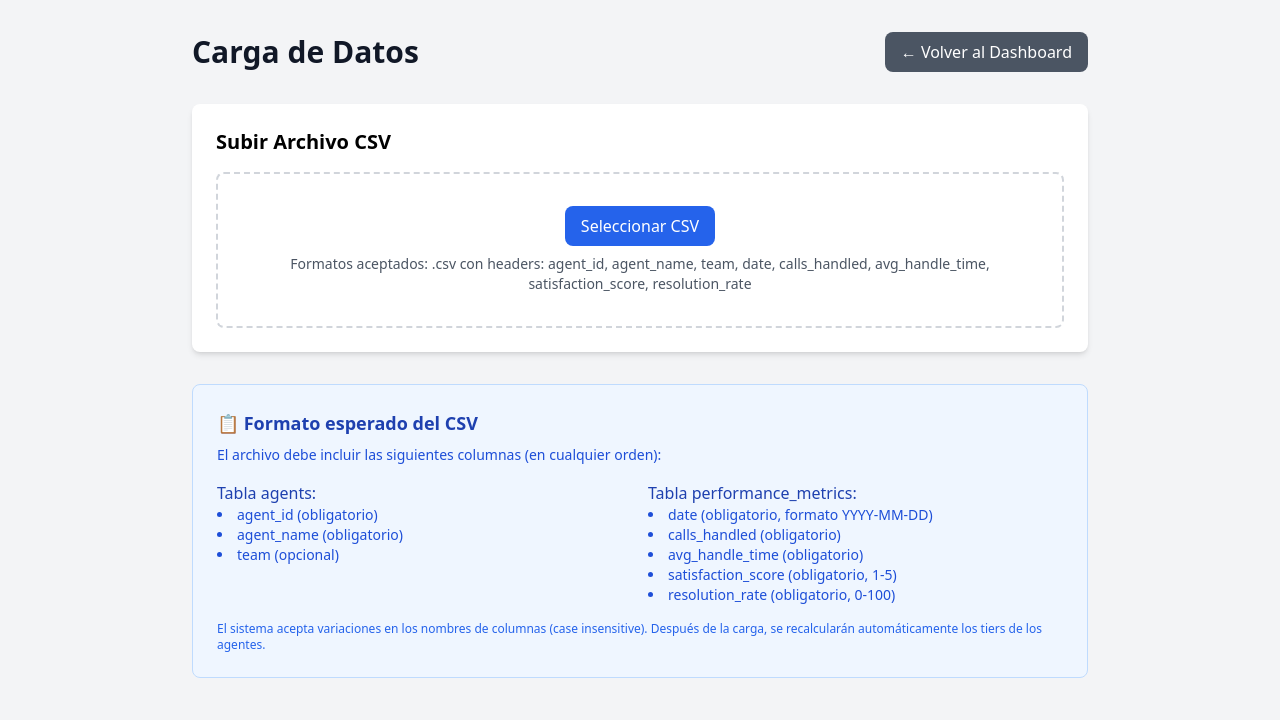
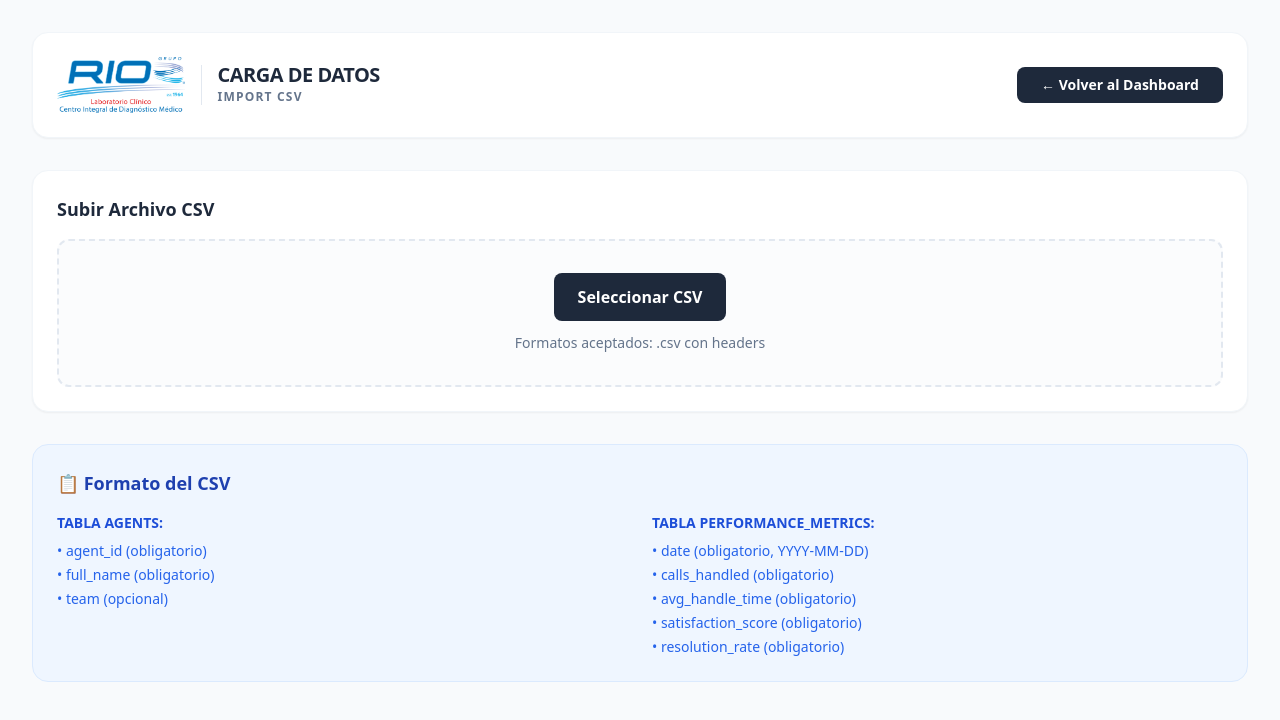
Before and after one commit to riomarketingdig-droid/dashboard-calidad-rio, a Next.js app: page /upload in a window 1280 px wide. Shown: the top 720 px of the page. Built offline with nearby package versions, Linux system fonts and the light colour scheme; no server answers.

Commit message:
Update upload.js

```diff
--- a/pages/upload.js
+++ b/pages/upload.js
@@ -1,4 +1,3 @@
-// /pages/upload.js
 import { useState } from 'react';
 import Papa from 'papaparse';
 import { supabase } from '../lib/supabaseClient';
@@ -11,10 +10,9 @@ export default function Upload() {
   const [results, setResults] = useState(null);
   const [error, setError] = useState(null);
 
-  // Mapeo de columnas del CSV a las tablas de Supabase
   const mapCSVToAgent = (row) => ({
     agent_id: row.agent_id || row.AgentID || row.id,
-    agent_name: row.agent_name || row.AgentName || row.name,
+    full_name: row.full_name || row.agent_name || row.AgentName || row.name,
     team: row.team || row.Team || row.equipo,
     is_active: true
   });
@@ -25,7 +23,11 @@ export default function Upload() {
     calls_handled: parseInt(row.calls_handled || row.CallsHandled || row.llamadas || 0),
     avg_handle_time: parseFloat(row.avg_handle_time || row.AvgHandleTime || row.tiempo_promedio || 0),
     satisfaction_score: parseFloat(row.satisfaction_score || row.SatisfactionScore || row.satisfaccion || 0),
-    resolution_rate: parseFloat(row.resolution_rate || row.ResolutionRate || row.resolucion || 0)
+    resolution_rate: parseFloat(row.resolution_rate || row.ResolutionRate || row.resolucion || 0),
+    value_capture_rate: parseFloat(row.value_capture_rate || row.ValueCaptureRate || 0),
+    closing_rate: parseFloat(row.closing_rate || row.ClosingRate || 0),
+    opps_per_hour: parseFloat(row.opps_per_hour || row.OppsPerHour || 0),
+    tier: row.tier || 'C'
   });
 
   const handleFileUpload = (event) => {
@@ -44,41 +46,39 @@ export default function Upload() {
           const rows = results.data;
           setProgress({ current: 0, total: rows.length });
 
-          // Procesar en lotes para no sobrecargar la API
           const BATCH_SIZE = 50;
-          const agents = [];
-          const metrics = [];
+          let agentsProcessed = 0;
+          let metricsProcessed = 0;
 
           for (let i = 0; i < rows.length; i += BATCH_SIZE) {
             const batch = rows.slice(i, i + BATCH_SIZE);
 
-            // Mapear datos del lote actual
-            batch.forEach(row => {
-              agents.push(mapCSVToAgent(row));
-              metrics.push(mapCSVToMetrics(row));
-            });
+            const agents = batch.map(row => mapCSVToAgent(row));
+            const metrics = batch.map(row => mapCSVToMetrics(row));
 
-            // Insertar agents (evitando duplicados)
+            // Insertar agents
             const { error: agentsError } = await supabase
               .from('agents')
-              .upsert(agents.slice(-batch.length), {
+              .upsert(agents, {
                 onConflict: 'agent_id',
                 ignoreDuplicates: false
               });
 
             if (agentsError) throw agentsError;
+            agentsProcessed += agents.length;
 
             // Insertar performance_metrics
             const { error: metricsError } = await supabase
               .from('performance_metrics')
-              .insert(metrics.slice(-batch.length));
+              .insert(metrics);
 
             if (metricsError) throw metricsError;
+            metricsProcessed += metrics.length;
 
             setProgress({ current: i + batch.length, total: rows.length });
           }
 
-          // Activar el engine RPC para recalcular los tiers
+          // Activar el engine RPC
           const { error: rpcError } = await supabase
             .rpc('calculate_agent_tiers');
 
@@ -87,20 +87,18 @@ export default function Upload() {
           setResults({
             success: true,
             totalProcessed: rows.length,
-            agentsUpdated: agents.length,
-            metricsAdded: metrics.length
+            agentsUpdated: agentsProcessed,
+            metricsAdded: metricsProcessed
           });
 
         } catch (err) {
-          console.error('Error processing data:', err);
+          console.error('Error:', err);
           setError(err.message);
         } finally {
           setUploading(false);
-          setProgress({ current: 0, total: 0 });
         }
       },
       error: (error) => {
-        console.error('Error parsing CSV:', error);
         setError(error.message);
         setUploading(false);
       }
@@ -108,28 +106,36 @@ export default function Upload() {
   };
 
   return (
-    <div className="min-h-screen bg-gray-100 p-8">
-      <div className="max-w-4xl mx-auto">
-        {/* Header con navegación */}
-        <div className="mb-8 flex items-center justify-between">
-          <h1 className="text-3xl font-bold text-gray-900">
+    <div className="min-h-screen bg-[#f8fafc] p-4 md:p-8 font-sans text-slate-900">
+      {/* Header (mismo estilo que index) */}
+      <header className="flex flex-col md:flex-row justify-between items-center mb-8 bg-white p-6 rounded-2xl shadow-sm border border-slate-100 gap-4">
+        <div className="flex items-center gap-4">
+          <img src="/Logotipo RIO a color.png" alt="Logo RIO" className="h-14 w-auto object-contain" />
+          <div className="border-l pl-4 border-slate-200">
+            <h1 className="text-xl font-black text-slate-800 uppercase tracking-tight leading-none">
               Carga de Datos
             </h1>
+            <p className="text-xs text-slate-500 font-bold mt-1 tracking-widest uppercase">
+              Import CSV
+            </p>
+          </div>
+        </div>
+
         <button
           onClick={() => router.push('/')}
-            className="px-4 py-2 bg-gray-600 text-white rounded-lg hover:bg-gray-700 transition-colors"
+          className="px-6 py-2 bg-slate-800 text-white rounded-lg hover:bg-slate-700 transition-colors text-sm font-bold"
         >
           ← Volver al Dashboard
         </button>
-        </div>
+      </header>
 
-        {/* Tarjeta de carga (mismo estilo que el index) */}
-        <div className="bg-white rounded-lg shadow-md p-6 mb-8">
-          <h2 className="text-xl font-semibold mb-4">
+      {/* Tarjeta de carga */}
+      <div className="bg-white rounded-2xl shadow-sm border border-slate-100 p-6 mb-8">
+        <h2 className="text-lg font-bold text-slate-800 mb-4">
           Subir Archivo CSV
         </h2>
 
-          <div className="border-2 border-dashed border-gray-300 rounded-lg p-8 text-center">
+        <div className="border-2 border-dashed border-slate-200 rounded-xl p-8 text-center bg-slate-50/50">
           <input
             type="file"
             accept=".csv"
@@ -140,27 +146,27 @@ export default function Upload() {
           />
           <label
             htmlFor="csv-upload"
-              className={`cursor-pointer inline-flex items-center px-4 py-2 bg-blue-600 text-white rounded-lg hover:bg-blue-700 transition-colors ${
+            className={`cursor-pointer inline-flex items-center px-6 py-3 bg-slate-800 text-white rounded-lg hover:bg-slate-700 transition-colors font-bold ${
               uploading ? 'opacity-50 cursor-not-allowed' : ''
             }`}
           >
             {uploading ? 'Subiendo...' : 'Seleccionar CSV'}
           </label>
-            <p className="mt-2 text-sm text-gray-600">
-              Formatos aceptados: .csv con headers: agent_id, agent_name, team, date, calls_handled, avg_handle_time, satisfaction_score, resolution_rate
+          <p className="mt-3 text-sm text-slate-500">
+            Formatos aceptados: .csv con headers
           </p>
         </div>
 
         {/* Barra de progreso */}
         {uploading && progress.total > 0 && (
           <div className="mt-4">
-              <div className="flex justify-between text-sm text-gray-600 mb-1">
+            <div className="flex justify-between text-sm text-slate-600 mb-1">
               <span>Procesando...</span>
-                <span>{Math.round((progress.current / progress.total) * 100)}%</span>
+              <span className="font-bold">{Math.round((progress.current / progress.total) * 100)}%</span>
             </div>
-              <div className="w-full bg-gray-200 rounded-full h-2">
+            <div className="w-full bg-slate-100 rounded-full h-2">
               <div
-                  className="bg-blue-600 rounded-full h-2 transition-all duration-300"
+                className="bg-slate-800 rounded-full h-2 transition-all duration-300"
                 style={{ width: `${(progress.current / progress.total) * 100}%` }}
               />
             </div>
@@ -168,74 +174,66 @@ export default function Upload() {
         )}
       </div>
 
-        {/* Resultados de la carga */}
+      {/* Resultados */}
       {results && (
-          <div className="bg-green-50 border border-green-200 rounded-lg p-6">
-            <h3 className="text-lg font-semibold text-green-800 mb-2">
+        <div className="bg-emerald-50 border border-emerald-100 rounded-2xl p-6">
+          <h3 className="text-lg font-bold text-emerald-800 mb-4">
             ✓ Carga Exitosa
           </h3>
           <div className="grid grid-cols-1 md:grid-cols-3 gap-4">
-              <div className="bg-white rounded p-4 text-center">
-                <div className="text-2xl font-bold text-green-600">
+            <div className="bg-white rounded-xl p-4 text-center border border-emerald-100">
+              <div className="text-2xl font-black text-emerald-600">
                 {results.totalProcessed}
               </div>
-                <div className="text-sm text-gray-600">Registros Procesados</div>
+              <div className="text-xs text-slate-500 font-bold uppercase mt-1">Registros</div>
             </div>
-              <div className="bg-white rounded p-4 text-center">
-                <div className="text-2xl font-bold text-blue-600">
+            <div className="bg-white rounded-xl p-4 text-center border border-emerald-100">
+              <div className="text-2xl font-black text-blue-600">
                 {results.agentsUpdated}
               </div>
-                <div className="text-sm text-gray-600">Agentes Actualizados</div>
+              <div className="text-xs text-slate-500 font-bold uppercase mt-1">Agentes</div>
             </div>
-              <div className="bg-white rounded p-4 text-center">
-                <div className="text-2xl font-bold text-purple-600">
+            <div className="bg-white rounded-xl p-4 text-center border border-emerald-100">
+              <div className="text-2xl font-black text-purple-600">
                 {results.metricsAdded}
               </div>
-                <div className="text-sm text-gray-600">Métricas Agregadas</div>
+              <div className="text-xs text-slate-500 font-bold uppercase mt-1">Métricas</div>
             </div>
           </div>
         </div>
       )}
 
-        {/* Mensaje de error */}
+      {/* Error */}
       {error && (
-          <div className="bg-red-50 border border-red-200 rounded-lg p-4 mt-4">
-            <p className="text-red-800">Error: {error}</p>
+        <div className="bg-red-50 border border-red-100 rounded-2xl p-4 mt-4">
+          <p className="text-red-800 font-medium">Error: {error}</p>
         </div>
       )}
 
       {/* Instrucciones */}
-        <div className="mt-8 bg-blue-50 border border-blue-200 rounded-lg p-6">
-          <h3 className="text-lg font-semibold text-blue-800 mb-2">
-            📋 Formato esperado del CSV
+      <div className="mt-8 bg-blue-50 border border-blue-100 rounded-2xl p-6">
+        <h3 className="text-lg font-bold text-blue-800 mb-4">
+          📋 Formato del CSV
         </h3>
-          <p className="text-sm text-blue-700 mb-4">
-            El archivo debe incluir las siguientes columnas (en cualquier orden):
-          </p>
-          <div className="grid grid-cols-1 md:grid-cols-2 gap-4">
+        <div className="grid grid-cols-1 md:grid-cols-2 gap-6">
           <div>
-              <h4 className="font-medium text-blue-800">Tabla agents:</h4>
-              <ul className="list-disc list-inside text-sm text-blue-700">
-                <li>agent_id (obligatorio)</li>
-                <li>agent_name (obligatorio)</li>
-                <li>team (opcional)</li>
+            <h4 className="font-bold text-blue-700 mb-2 text-sm uppercase">Tabla agents:</h4>
+            <ul className="space-y-1 text-sm text-blue-600">
+              <li>• agent_id (obligatorio)</li>
+              <li>• full_name (obligatorio)</li>
+              <li>• team (opcional)</li>
             </ul>
           </div>
           <div>
-              <h4 className="font-medium text-blue-800">Tabla performance_metrics:</h4>
-              <ul className="list-disc list-inside text-sm text-blue-700">
-                <li>date (obligatorio, formato YYYY-MM-DD)</li>
-                <li>calls_handled (obligatorio)</li>
-                <li>avg_handle_time (obligatorio)</li>
-                <li>satisfaction_score (obligatorio, 1-5)</li>
-                <li>resolution_rate (obligatorio, 0-100)</li>
+            <h4 className="font-bold text-blue-700 mb-2 text-sm uppercase">Tabla performance_metrics:</h4>
+            <ul className="space-y-1 text-sm text-blue-600">
+              <li>• date (obligatorio, YYYY-MM-DD)</li>
+              <li>• calls_handled (obligatorio)</li>
+              <li>• avg_handle_time (obligatorio)</li>
+              <li>• satisfaction_score (obligatorio)</li>
+              <li>• resolution_rate (obligatorio)</li>
             </ul>
           </div>
-          </div>
-          <p className="text-xs text-blue-600 mt-4">
-            El sistema acepta variaciones en los nombres de columnas (case insensitive).
-            Después de la carga, se recalcularán automáticamente los tiers de los agentes.
-          </p>
         </div>
       </div>
     </div>
```
Lines whose indentation alone changed are shown as unchanged.
